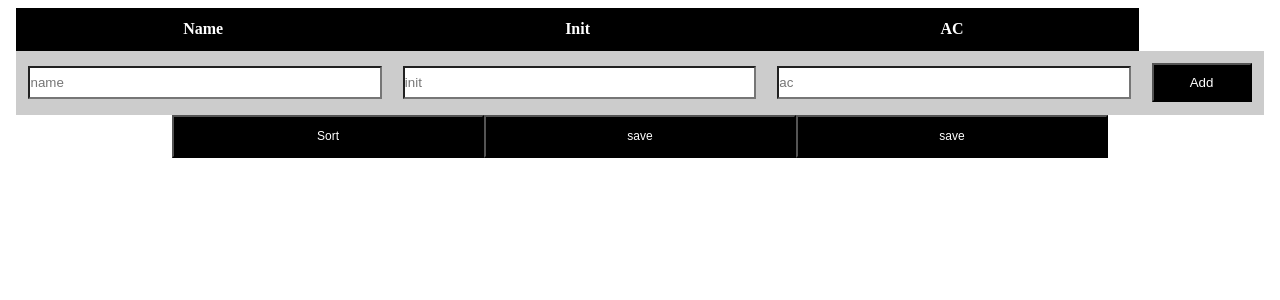
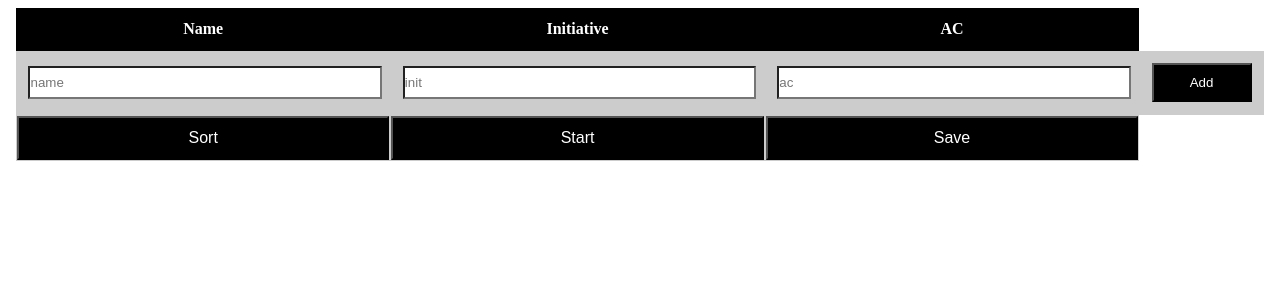
Before and after one commit to MarcosLaydner/initiative_tracker, a React (Create React App) app: page / in a window 1280 px wide. Shown: the top 300 px of the page. Built offline with nearby package versions, Linux system fonts and the light colour scheme.

Commit message:
implementing useEffect on Character component

```diff
--- a/src/App.js
+++ b/src/App.js
@@ -36,6 +36,11 @@ export default function App() {
     return id;
   }
 
+  function updateCharacter(update) {
+
+    console.log(characters)
+  }
+
   return (
     <Main>
       <InitiativeTable>
@@ -43,7 +48,7 @@ export default function App() {
         <thead>
           <tr className='header'>
             <th>Name</th>
-            <th>Init</th>
+            <th>Initiative</th>
             <th>AC</th>
           </tr>
         </thead>
@@ -52,7 +57,8 @@ export default function App() {
         {characters.map(character => (
               <Character id={generateId} name={character.name} init={character.init} ac={character.ac}
               removeFunction ={removeCharacter}
-              updateFunction ={0}/>
+              updateFunction ={updateCharacter}
+              this = {character}/>
           ))}
         </tbody>
 
@@ -63,16 +69,14 @@ export default function App() {
             <td><input type="text" value={newCharacter.ac} placeholder="ac" onChange={e => setNewCharacter({ ...newCharacter, ac: e.target.value})}/></td>
             <td><button type='button' onClick={handleAdd}>Add</button></td>
           </tr>
+          <tr>
+            <th><ActionButton type='button' onClick={() => SortCharactersByInit(characters)}>Sort</ActionButton></th>
+            <th><ActionButton>Start</ActionButton></th>
+            <th><ActionButton>Save</ActionButton></th>
+          </tr>
         </tfoot>
 
       </InitiativeTable>
-
-      <div>
-        <ActionButton type='button' onClick={() => SortCharactersByInit(characters)}>Sort</ActionButton>
-        <ActionButton>save</ActionButton>
-        <ActionButton>save</ActionButton>
-      </div>
-
     </Main>
   );
 }
--- a/src/components/Character.jsx
+++ b/src/components/Character.jsx
@@ -1,4 +1,4 @@
-import React, {useState} from 'react'
+import React, {useState, useEffect} from 'react'
 import "../styles"
 
 export default props => {
@@ -7,6 +7,12 @@ export default props => {
     let [name, setName] = useState(props.name)
     let [init, setInit] = useState(props.init)
     let [ac, setAc] = useState(props.ac)
+
+    useEffect(() => {
+       props.updateFunction({name: name, init: init, ac: ac, id: id})
+
+    }, [props,name, init, ac, id])
+
 
     return (
 
--- a/src/styles.js
+++ b/src/styles.js
@@ -54,9 +54,9 @@ export const InitiativeTable = styled.table`
 `;
 
 export const ActionButton = styled.button`
-    width: 25%;
-    padding: 1%;
+    width: 100%;
+    padding: 3%;
     background-color: black;
     color: white;
-    font-size: 75%;
+    font-size: 100%;
 `;
```
